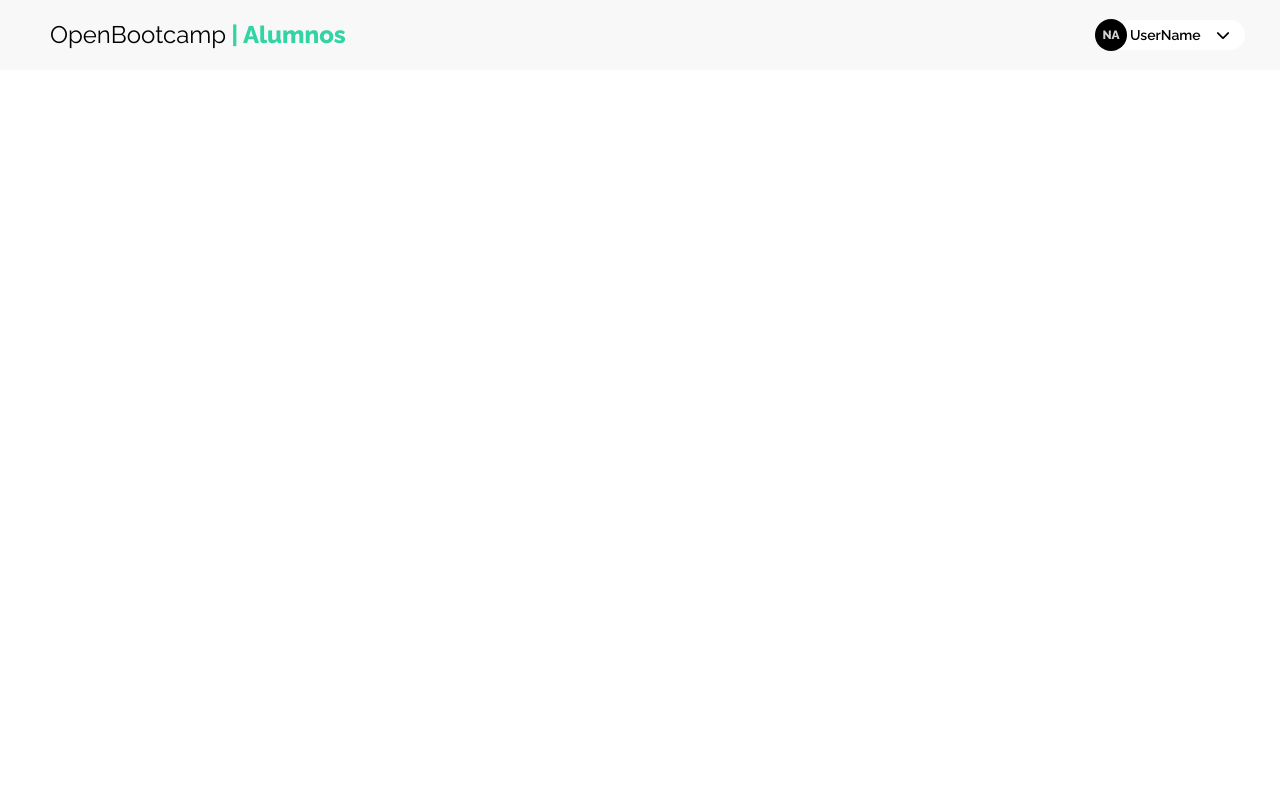
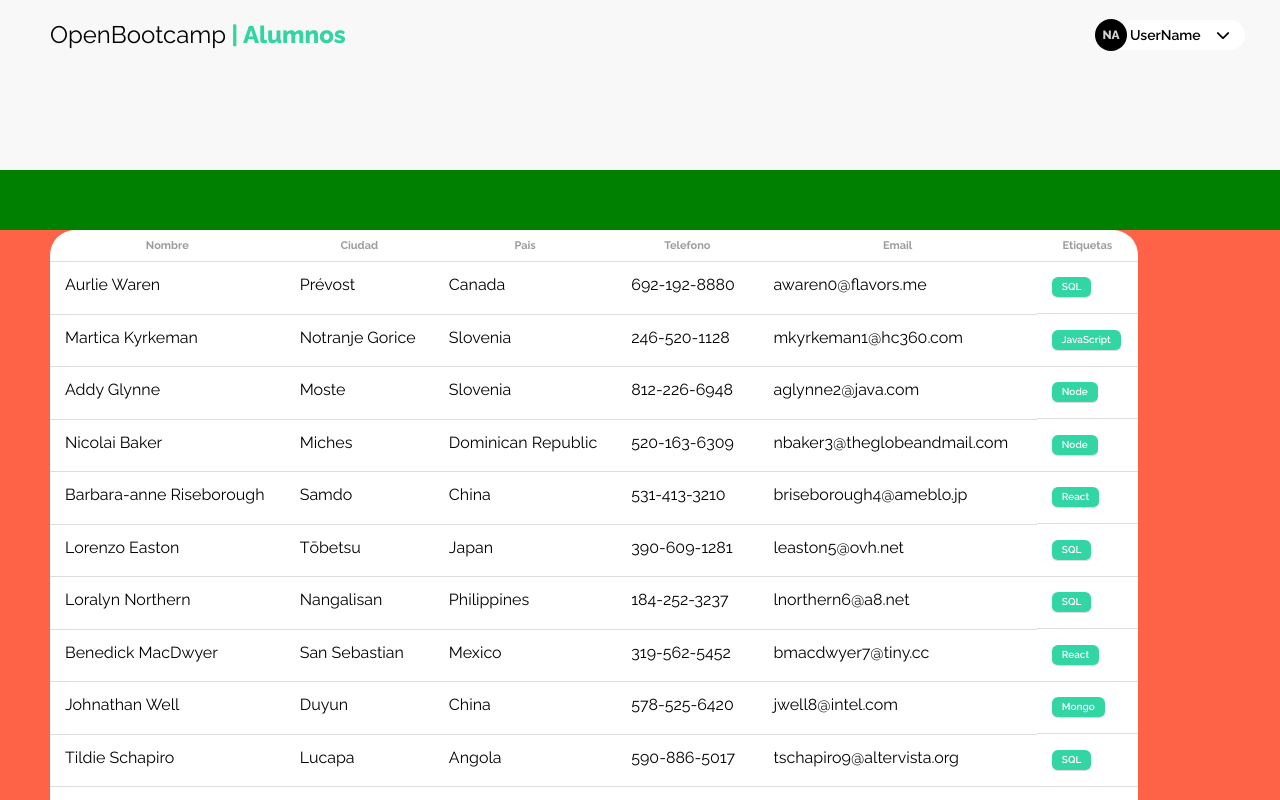
Before and after one commit to aristicocruze/OB-FC-SPRINT3-AMPLIADO, a React (Create React App) app: page / in a window 1280 px wide. Shown: the top 800 px of the page. Built offline with nearby package versions, Linux system fonts and the light colour scheme.

Commit message:
Add students table

```diff
--- a/src/App.js
+++ b/src/App.js
@@ -1,9 +1,11 @@
+import DataTable from "./components/dataTable/DataTable";
 import Header from "./components/header/Header";
 
 function App() {
   return (
     <div>
       <Header />
+      <DataTable />
     </div>
   );
 }
--- /dev/null
+++ b/src/MOCK_DATA.json
@@ -0,0 +1,20 @@
+[{"id":1,"Nombre":"Aurlie Waren","Ciudad":"Prévost","Pais":"Canada","Telefono":"692-192-8880","Email":"awaren0@flavors.me","Etiquetas":"SQL"},
+{"id":2,"Nombre":"Martica Kyrkeman","Ciudad":"Notranje Gorice","Pais":"Slovenia","Telefono":"246-520-1128","Email":"mkyrkeman1@hc360.com","Etiquetas":"JavaScript"},
+{"id":3,"Nombre":"Addy Glynne","Ciudad":"Moste","Pais":"Slovenia","Telefono":"812-226-6948","Email":"aglynne2@java.com","Etiquetas":"Node"},
+{"id":4,"Nombre":"Nicolai Baker","Ciudad":"Miches","Pais":"Dominican Republic","Telefono":"520-163-6309","Email":"nbaker3@theglobeandmail.com","Etiquetas":"Node"},
+{"id":5,"Nombre":"Barbara-anne Riseborough","Ciudad":"Samdo","Pais":"China","Telefono":"531-413-3210","Email":"briseborough4@ameblo.jp","Etiquetas":"React"},
+{"id":6,"Nombre":"Lorenzo Easton","Ciudad":"Tōbetsu","Pais":"Japan","Telefono":"390-609-1281","Email":"leaston5@ovh.net","Etiquetas":"SQL"},
+{"id":7,"Nombre":"Loralyn Northern","Ciudad":"Nangalisan","Pais":"Philippines","Telefono":"184-252-3237","Email":"lnorthern6@a8.net","Etiquetas":"SQL"},
+{"id":8,"Nombre":"Benedick MacDwyer","Ciudad":"San Sebastian","Pais":"Mexico","Telefono":"319-562-5452","Email":"bmacdwyer7@tiny.cc","Etiquetas":"React"},
+{"id":9,"Nombre":"Johnathan Well","Ciudad":"Duyun","Pais":"China","Telefono":"578-525-6420","Email":"jwell8@intel.com","Etiquetas":"Mongo"},
+{"id":10,"Nombre":"Tildie Schapiro","Ciudad":"Lucapa","Pais":"Angola","Telefono":"590-886-5017","Email":"tschapiro9@altervista.org","Etiquetas":"SQL"},
+{"id":11,"Nombre":"Mellicent Coat","Ciudad":"Ingå","Pais":"Finland","Telefono":"989-629-9302","Email":"mcoata@sphinn.com","Etiquetas":"SQL"},
+{"id":12,"Nombre":"Vivianne Tomasino","Ciudad":"Idah","Pais":"Nigeria","Telefono":"115-944-8641","Email":"vtomasinob@behance.net","Etiquetas":"Java"},
+{"id":13,"Nombre":"Serge McGaughey","Ciudad":"Gråbo","Pais":"Sweden","Telefono":"788-600-6008","Email":"smcgaugheyc@list-manage.com","Etiquetas":"React"},
+{"id":14,"Nombre":"Job Foltin","Ciudad":"Wuyang","Pais":"China","Telefono":"290-809-9168","Email":"jfoltind@rambler.ru","Etiquetas":"Java"},
+{"id":15,"Nombre":"Mile Ferencz","Ciudad":"Bangxi","Pais":"China","Telefono":"960-754-4699","Email":"mferencze@vistaprint.com","Etiquetas":"Java"},
+{"id":16,"Nombre":"Tulley Lackmann","Ciudad":"Mariefred","Pais":"Sweden","Telefono":"488-418-8478","Email":"tlackmannf@e-recht24.de","Etiquetas":"React"},
+{"id":17,"Nombre":"Julita Jordison","Ciudad":"Novikovo","Pais":"Russia","Telefono":"420-323-4072","Email":"jjordisong@skyrock.com","Etiquetas":"Node"},
+{"id":18,"Nombre":"Guendolen Camillo","Ciudad":"Shāhdādkot","Pais":"Pakistan","Telefono":"215-424-9708","Email":"gcamilloh@ted.com","Etiquetas":"Java"},
+{"id":19,"Nombre":"Francklin Wasling","Ciudad":"Massawa","Pais":"Eritrea","Telefono":"890-971-0995","Email":"fwaslingi@redcross.org","Etiquetas":"JavaScript"},
+{"id":20,"Nombre":"Cordie Murphey","Ciudad":"Guilin","Pais":"China","Telefono":"367-437-0369","Email":"cmurpheyj@seesaa.net","Etiquetas":"Mongo"}]
--- /dev/null
+++ b/src/components/dataTable/DataTable.jsx
@@ -0,0 +1,40 @@
+import "./dataTable.css";
+import MockData from "../../MOCK_DATA.json";
+
+function DataTable() {
+  return (
+    <div className="data-table">
+      <div className="top-dataTable">{/* Search input and Buttons */}</div>
+      <div className="bottom-dataTable">
+        <table>
+          <thead>
+            <tr>
+              <th>Nombre</th>
+              <th>Ciudad</th>
+              <th>Pais</th>
+              <th>Telefono</th>
+              <th>Email</th>
+              <th>Etiquetas</th>
+            </tr>
+          </thead>
+          <tbody>
+            {MockData.map(m => (
+              <tr key={m.id}>
+                <td>{m.Nombre}</td>
+                <td>{m.Ciudad}</td>
+                <td>{m.Pais}</td>
+                <td>{m.Telefono}</td>
+                <td>{m.Email}</td>
+                <td className="tag-container">
+                  <td className="tag"> {m.Etiquetas}</td>
+                </td>
+              </tr>
+            ))}
+          </tbody>
+        </table>
+      </div>
+    </div>
+  );
+}
+
+export default DataTable;
--- /dev/null
+++ b/src/components/dataTable/dataTable.css
@@ -0,0 +1,54 @@
+.data-table {
+  width: 100%;
+  height: fit-content;
+  margin: 100px 100px 100px 0;
+  display: flex;
+  flex-direction: column;
+  background-color: tomato;
+}
+
+/*Top of the table  for search and button*/
+.top-dataTable {
+  height: 60px;
+  width: 100%;
+  background-color: green;
+}
+
+table {
+  background-color: #fff;
+  border-collapse: collapse;
+  width: 85%;
+  border-radius: 25px;
+  margin-left: 50px;
+}
+
+td {
+  padding: 15px;
+  border-bottom: 1px solid #ddd;
+}
+
+th {
+  padding: 10px 0 10px 0;
+  color: rgba(128, 128, 128, 0.781);
+  font-weight: 700;
+  font-size: 11px;
+  font-style: normal;
+  border-bottom: 1px solid #ddd;
+}
+
+.tag-container {
+  display: flex;
+  justify-content: space-between;
+}
+
+.tag {
+  background-color: #32d5a4;
+  padding: 5px 10px 5px 10px;
+  color: #fff;
+  border-radius: 6px;
+  font-weight: 600;
+  font-style: normal;
+  font-size: 10px;
+  cursor: pointer;
+  text-align: center;
+}
--- a/src/index.css
+++ b/src/index.css
@@ -108,6 +108,7 @@ section {
 }
 body {
   line-height: 1;
+  background-color: #f8f8f9;
 }
 ol,
 ul {
```
